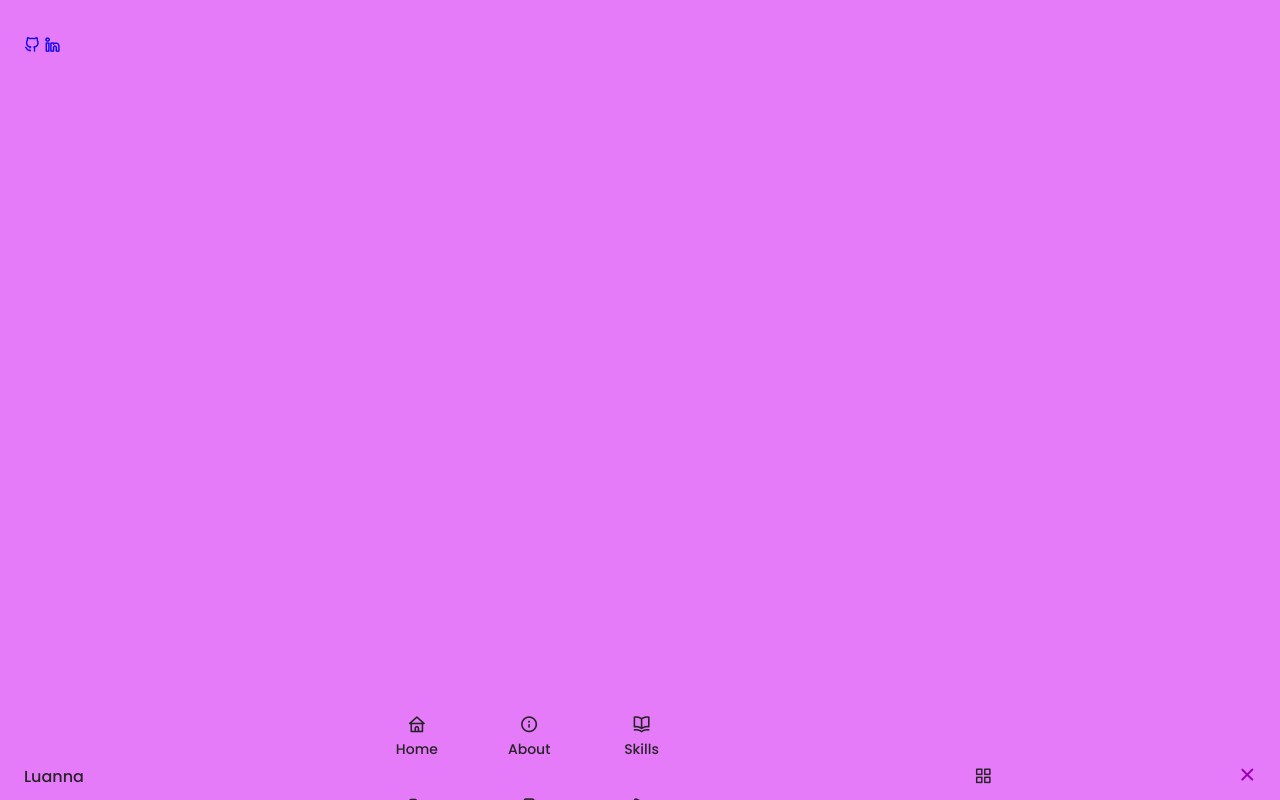
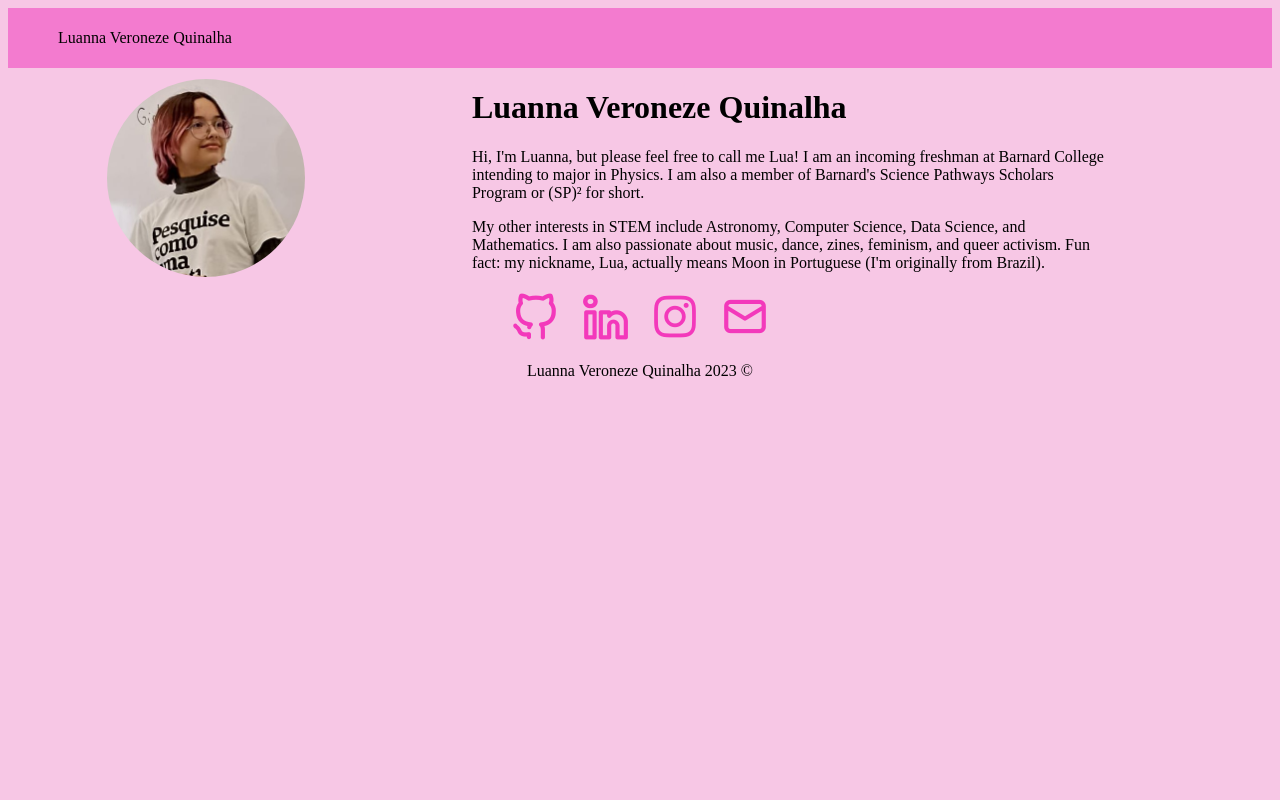
Before and after one commit to Lua-sketch/luannavquinalha, a plain HTML site: page index.html in a window 1280 px wide. Drawn offline with nearby package versions, Linux system fonts and the light colour scheme.

Commit message:
added about me and socials

```diff
--- a/css/styles.css
+++ /dev/null
@@ -1,224 +0,0 @@
-@import url('https://fonts.googleapis.com/css2?family=Poppins:wght@400;500;600&display=swap');
-
-:root{
-    --header-height: 3rem;
-
-    /*colors*/
-    --hue-color: 291;
-    --first-color: hsl(var(--hue-color), 100%, 35%);
-    --first-color-second: hsl(var(--hue-color), 100%, 35%);
-    --first-color-alt: hsl(var(--hue-color), 88%, 27%);
-    --first-color-lighter: hsl(var(--hue-color), 100%, 50%);
-    --title-color: hsl(var(--hue-color), 8%, 15%);
-    --text-color: hsl(var(--hue-color), 8%, 45%);
-    --text-color-light: hsl(var(--hue-color), 8%, 65%);
-    --input-color: hsl(var(--hue-color), 100%, 70%);
-    --body-color: hsl(var(--hue-color), 91%, 73%);
-    --container-color: #fff;
-
-    /*font and typography*/
-    --body-font: 'Poppins', sans-serif;
-    --big-font-size: 2rem;
-    --h1-font-size: 1.5rem;
-    --h2-font-size: 1.25rem;
-    --h3-font-size: 1.125rem;
-    --normal-font-size: .938rem;
-    --small-font-size: .813rem;
-    --smaller-font-size: .75rem;
-
-    /*font weight*/
-    --font-medium: 500;
-    --font-semi-bold: 600;
-
-    /*margins bottom*/
-    --mb-0-25: .25rem;
-    --mb-0-5: .5rem;
-    --mb-0-75: .75rem;
-    --mb-1: 1rem;
-    --mb-1-5: 1.5rem;
-    --mb-2: 2rem;
-    --mb-2-5: 2.5rem;
-    --mb-3: 3rem;
-
-    /*z-index*/
-    --z-tooltip: 10;
-    --z-fixed: 100;
-    --z-modal: 1000;
-}
-
-/* font size for large devices */
-@media screen and (min-width: 968px) {
-    :root{
-        --big-font-size: 3rem;
-        --h1-font-size: 2.25rem;
-        --h2-font-size: 1.5rem;
-        --h3-font-size: 1.25rem;
-        --normal-font-size: 1rem;
-        --small-font-size: .875rem;
-        --smaller-font-size: .813rem;
-    }
-}
-
-
-/*======================BASE============================*/
-*{
-    box-sizing: border-box;
-    padding: 0;
-    margin: 0;
-}
-
-html{
-    scroll-behavior: smooth;
-}
-
-body{
-    margin: 0 0 var(--header-height) 0;
-    font-family: var(--body-font);
-    font-size: var(--normal-font-size);
-    background-color: var(--body-color);
-    color: var(--text-color);
-}
-
-h1, h2, h3, h4{
-    color: var(--title-color);
-    font-weight: var(--font-semi-bold);
-}
-
-ul{
-    list-style: none;
-}
-
-a{
-    text-decoration: none;
-}
-
-img{
-    max-width: 100%;
-    height: auto;
-}
-
-
-/*==========REUSABLE CSS CLASSES==================*/
-.section{
-    padding: 2rem 0 4rem;
-}
-
-.section__title{
-    font-size: var(--h1-font-size);
-}
-
-.section__subtitle{
-    display: block;
-    font-size: var(--small-font-size);
-    margin-bottom: var(--mb-3);
-}
-
-.section__title,
-.section__subtitle{
-    text-align: center;
-}
-
-
-/*====================LAYOUT==================*/
-.container{
-    max-width: 768px;
-    margin-left: var(--mb-1-5);
-    margin-right: var(--mb-1-5);
-}
-
-.grid{
-    display: grid;
-    gap: 1.5rem;
-}
-
-.header{
-    width: 100%;
-    position: fixed;
-    bottom: 0;
-    left: 0;
-    z-index: var(--z-fixed);
-    background-color: var(--body-color);
-}
-
-
-/*=========================NAV====================*/
-.nav{
-    max-width: 968px;
-    height: var(--header-height);
-    display: flex;
-    justify-content: space-between;
-    align-items: center;
-}
-
-.nav__logo,
-.nav__toggle{
-    color: var(--title-color);
-    font-weight: var(--font-medium);
-}
-
-.nav__logo:hover{
-    color: var(--first-color);
-}
-
-.nav__toggle{
-    font-size: 1.1rem;
-    cursor: pointer;
-}
-
-.nav__toggle:hover{
-    color: var(--first-color);
-}
-
-@media screen and (max-width: 767px){
-    .nav__menu{
-        position: fixed;
-        bottom: -100%;
-        left: 0;
-        width: 100%;
-        background-color: var(--body-color);
-        padding: 2rem 1.5rem 4rem;
-        box-shadow: 0 -1px 4px rgba(0, 0, 0, .15);
-        border-radius: 1.5rem 1.5rem 0 0;
-        transition: .3s;
-    }
-}
-
-.nav__list{
-    grid-template-columns: repeat(3, 1fr);
-    gap: 2rem;
-}
-
-.nav__link{
-    display: flex;
-    flex-direction: column;
-    align-items: center;
-    font-size: var(--small-font-size);
-    color: var(--title-color);
-    font-weight: var(--font-medium);
-}
-
-.nav__link:hover{
-    color: var(--first-color);
-}
-
-.nav__icon{
-    font-size: 1.2rem;
-}
-
-.nav__close{
-    position: absolute;
-    right: 1.3rem;
-    bottom: .5rem;
-    font-size: 1.5rem;
-    cursor: pointer;
-    color: var(--first-color);
-}
-
-.nav__close:hover{
-    color: var(--first-color-alt);
-}
-
-/* show menu*/
-.show-menu{
-    bottom: 0;
-}
--- a/index.html
+++ b/index.html
@@ -1,85 +1,60 @@
-<!DOCTYPE html>
-    <html lang="eng">
-
+<html>
     <head>
-        <meta charset="UTF-8">
-        <meta name="viewport" content="width=device-width, initial-scale=1.0">
-        <link rel="stylesheet" href="css/styles.css">
+        <title>Luanna Veroneze Quinalha</title>
+        <link rel="stylesheet" href="styles.css">
         <link rel="stylesheet" href="https://unicons.iconscout.com/release/v4.0.0/css/line.css">
     </head>
 
     <body>
+        <nav>
+            <ul>
+                <li><a href="index.html">Luanna Veroneze Quinalha</a></li>
+            </ul>
+        </nav>
 
-        <header class="header" id="header">
-            <nav class="nav container">
-                <a href="#" class="nav__logo">Luanna</a>
+        <div id="container">
+            <div id="headshot">
+                <img src="headshot.JPG">
+            </div>
 
-                <div class="nav__menu" id="nav-menu">
-                    <ul class="nav__list grid">
-                        <li class="nav__item">
-                            <a href="#home" class="nav__link">
-                                <i class="uil uil-home nav__icon"></i> Home
+            <div id="about-me">
+                <h1>Luanna Veroneze Quinalha</h1>
+
+                <p>Hi, I'm Luanna, but please feel free to call me Lua! I am an incoming freshman at Barnard College
+                    intending to major in Physics. I am also a member of Barnard's Science Pathways Scholars Program
+                    or (SP)² for short.
+                </p>
+                <p>My other interests in STEM include Astronomy, Computer Science, Data Science, and Mathematics.
+                    I am also passionate about music, dance, zines, feminism, and queer activism. Fun fact: my nickname, Lua,
+                    actually means Moon in Portuguese (I'm originally from Brazil).
+                </p>
+            </div>
+        </div>
+
+        <footer>
+                  <ul id="socials">
+                    <li>
+                      <a href="https://github.com/Lua-sketch">
+                        <i class="uil uil-github-alt"></i>
                       </a>
                     </li>
-                        <li class="nav__item">
-                            <a href="#about" class="nav__link">
-                                <i class="uil uil-info-circle nav__icon"></i> About
+                    <li>
+                      <a href="https://www.linkedin.com/in/luanna-quinalha-3013091b2/">
+                        <i class="uil uil-linkedin-alt"></i>
                       </a>
                     </li>
-                        <li class="nav__item">
-                            <a href="#skills" class="nav__link">
-                                <i class="uil uil-book-open nav__icon"></i> Skills
+                     <li>
+                      <a href="https://www.instagram.com/luanna.quinalha/">
+                        <i class="uil uil-instagram"></i>
                       </a>
                     </li>
-                        <li class="nav__item">
-                            <a href="#portfolio" class="nav__link">
-                                <i class="uil uil-folder nav__icon"></i> Portfolio
-                            </a>
-                        </li>
-                        <li class="nav__item">
-                            <a href="#blog" class="nav__link">
-                                <i class="uil uil-bookmark nav__icon"></i> Blog
-                            </a>
-                        </li>
-                        <li class="nav__item">
-                            <a href="#contact" class="nav__link">
-                                <i class="uil uil-message nav__icon"></i> Contactme
+                    <li>
+                      <a href="mailto:luanna.v.quinalha@gmail.com">
+                        <i class="uil uil-envelope-alt"></i>
                       </a>
                     </li>
                   </ul>
-                    <i class="uil uil-times nav__close" id="nav-close"></i>
-                </div>
-
-                <div class="nav__btns">
-                    <div class="nav__toggle" id="nav-toggle">
-                        <i class="uil uil-apps"></i>
-                    </div>
-                </div>
-            </nav>
-        </header>
-
-        <main class="main">
-            <section class="home section" id="home">
-                <div class="home__container container grid">
-                    <div class="home__content grid">
-                        <div class="home__social">
-                            <a href="https://github.com/Lua-sketch" target="_blank" class="home__social-icon">
-                                <i class="uil uil-github-alt"></i>
-                            </a>
-                            <a href="https://www.linkedin.com/in/luanna-quinalha-3013091b2/" target="_blank" class="home__social-icon">
-                                <i class="uil uil-linkedin-alt"></i>
-                            </a>
-                        </div>
-
-                        <div class="home__img"></div>
-                    </div>
-                </div>
-            </section>
-        </main>
-
-        <footer class="footer"></footer>
-
-        <script src="js/main.js"></script>
+                  <p id="copyright">Luanna Veroneze Quinalha 2023 &copy;</p>
+          </footer>
     </body>
-
 </html>
--- a/js/main.js
+++ /dev/null
@@ -1,30 +0,0 @@
-/*===========MENU SHOW AND HIDDEN===============*/
-const navMenu = document.getElementById('nav-menu'),
-      navToggle = document.getElementById('nav-toggle')
-      navClose = document.getElementById('nav-close')
-
-/*menu show*/
-if(navToggle){
-    navToggle.addEventListener('click', () => {
-        navMenu.classList.add('show-menu')
-    })
-}
-
-/*menu hidden*/
-if(navClose){
-    navClose.addEventListener('click', () => {
-        navMenu.classList.remove('show-menu')
-    })
-}
-
-
-/*=============REMOVE MENU MOBILE===================*/
-const navLink = document.querySelectorAll('.nav__link')
-
-function linkAction(){
-    const navMenu = document.getElementById('nav-menu')
-    //when we click on each nav__link, we remove the show-menu class
-    navMenu.classList.remove('show-menu')
-}
-
-navLink.forEach(n => n.addEventListener('click', linkAction))
--- /dev/null
+++ b/styles.css
@@ -0,0 +1,89 @@
+nav{
+    background-color: #f37bcf;
+    padding:5px;
+    margin:0;
+    position: sticky;
+    top:0;
+}
+
+nav li{
+    list-style: none;
+}
+
+nav a{
+    text-decoration: none;
+    color:black;
+    padding:5px;
+}
+
+nav a:hover{
+    background-color: #f7c7e5;
+}
+
+body{
+    background-color: #f7c7e5;
+}
+
+img{
+    border-radius: 50%;
+    width: 50%;
+    margin-left: 8%;
+}
+
+#about-me{
+    width:50%;
+    margin-right: 8%;
+}
+
+#container{
+    display:flex;
+    align-items: center;
+    flex-direction: row;
+    justify-content: center;
+}
+
+#socials{
+    list-style: none;
+    display:flex;
+    flex-direction: row;
+    align-items: center;
+    justify-content: center;
+    margin:0;
+    padding:0;
+}
+
+#socials li a{
+    text-decoration: none;
+    font-size: 50px;
+    padding:10px;
+}
+
+#socials li a i{
+    color: #f339bb;
+}
+
+footer{
+    display:flex;
+    flex-direction: column;
+    align-items: center;
+    justify-content: center;
+}
+
+@media screen and (max-width: 767px){
+    #container{
+        flex-direction: column;
+    }
+
+    #about-me{
+        width:80%;
+        margin-left: 10%;
+        margin-right: 10%;;
+    }
+
+    img{
+        width:80%;
+        margin-left: 10%;
+        margin-right:10%;
+        margin-top:5%;
+    }
+}
```
Also changed, not shown: headshot.JPG (added). Lines whose indentation alone changed are shown as unchanged.
